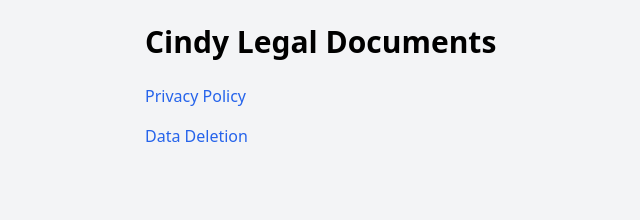
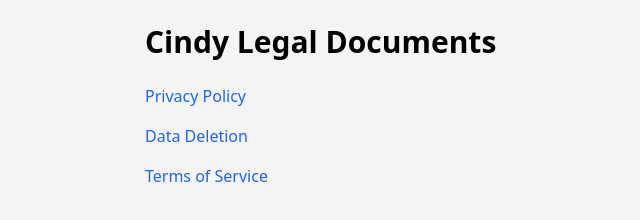
Before and after one commit to garrettMarsh1/cinder-growth-policies, a plain HTML site: page index.html in a window 1280 px wide. Shown: the whole page, without its empty margins (111-751 px from the left). Drawn offline with nearby package versions, Linux system fonts and the light colour scheme.

Commit message:
Update index.html

```diff
--- a/index.html
+++ b/index.html
@@ -24,6 +24,11 @@
             >Data Deletion</a
           >
         </li>
+        <li>
+          <a href="terms-of-service.html" class="text-blue-600 hover:underline"
+            >Terms of Service</a
+          >
+        </li>
       </ul>
     </div>
   </body>
```
